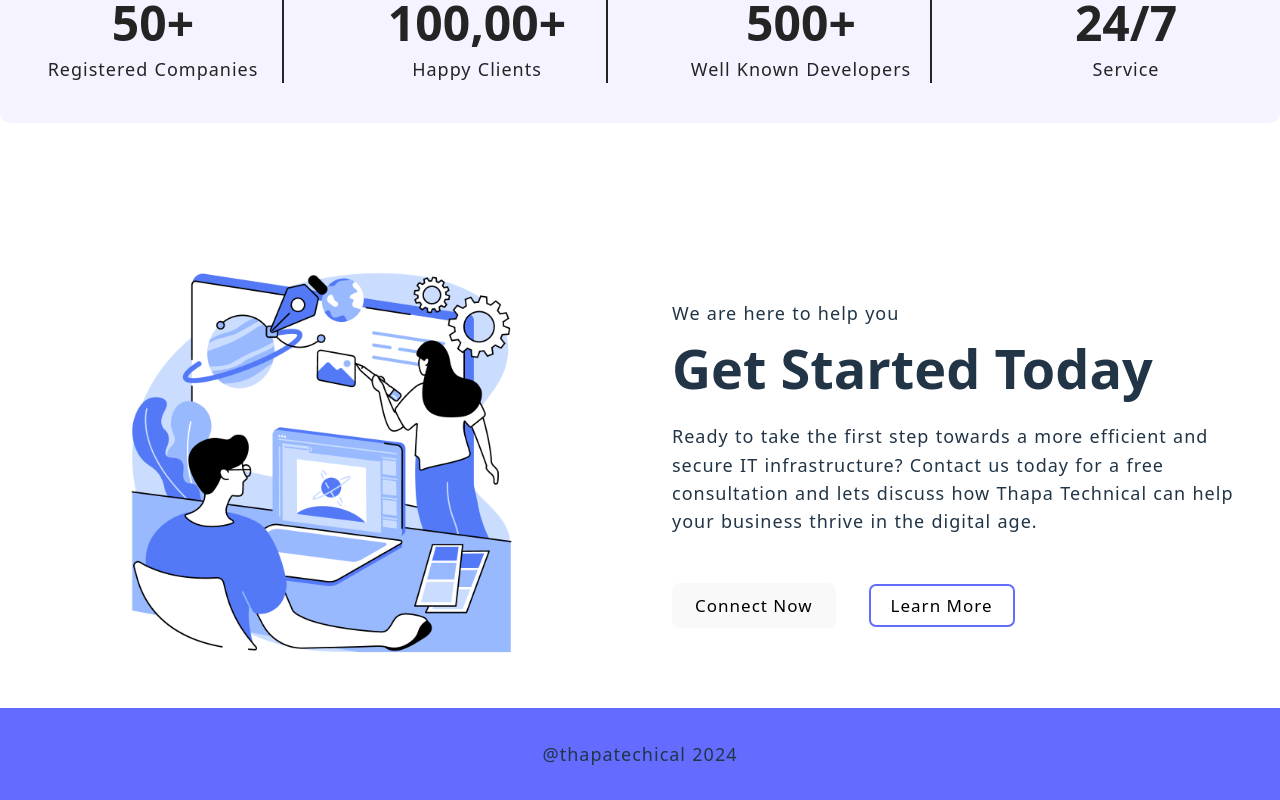
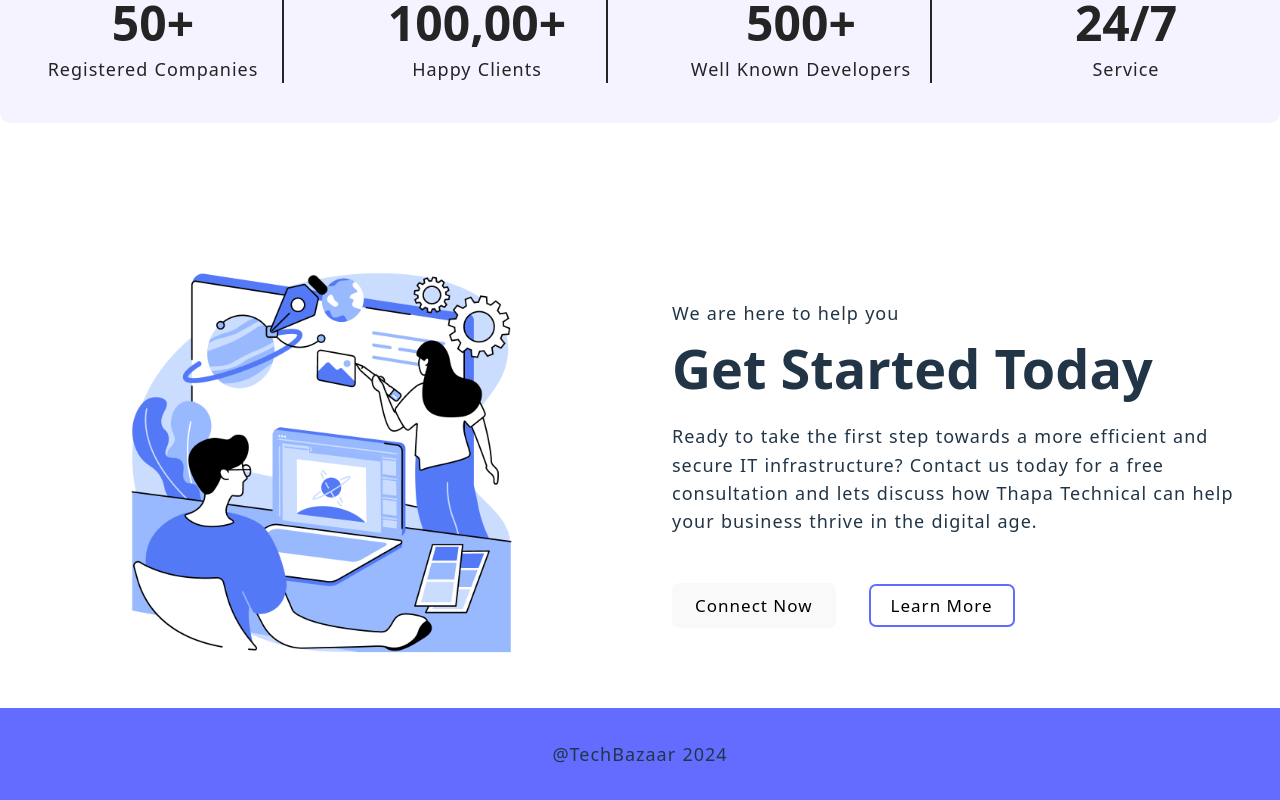
Before and after one commit to apna-tension/MERNStack_Services, a React (Vite) app in the folder client/: page / in a window 1280 px wide. Shown: the part 743-1543 px from the top of the page. Built offline with nearby package versions, Linux system fonts and the light colour scheme; no server answers.

Commit message:
changes style

```diff
--- a/client/src/components/Footer/Footer.jsx
+++ b/client/src/components/Footer/Footer.jsx
@@ -3,7 +3,7 @@ import "./Footer.css";
 export const Footer = () => {
   return (
     <footer>
-      <p>@thapatechical 2024</p>
+      <p>@TechBazaar 2024</p>
     </footer>
   );
 };
```
